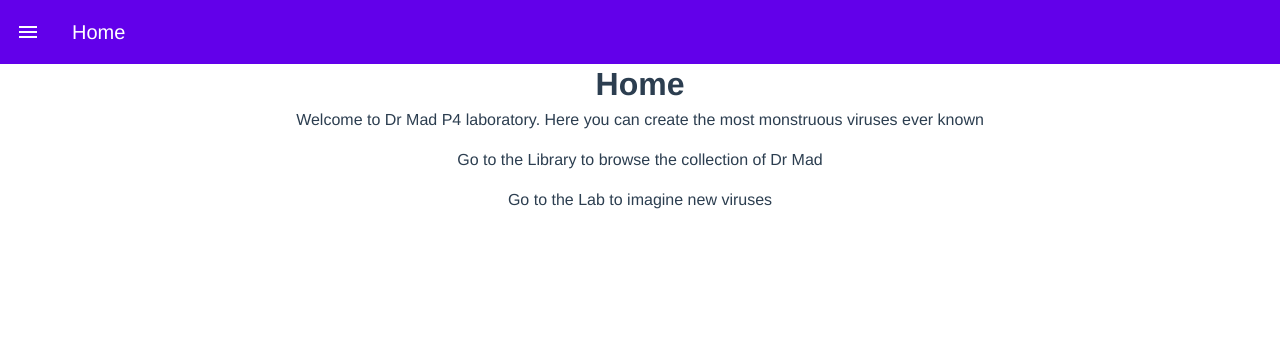
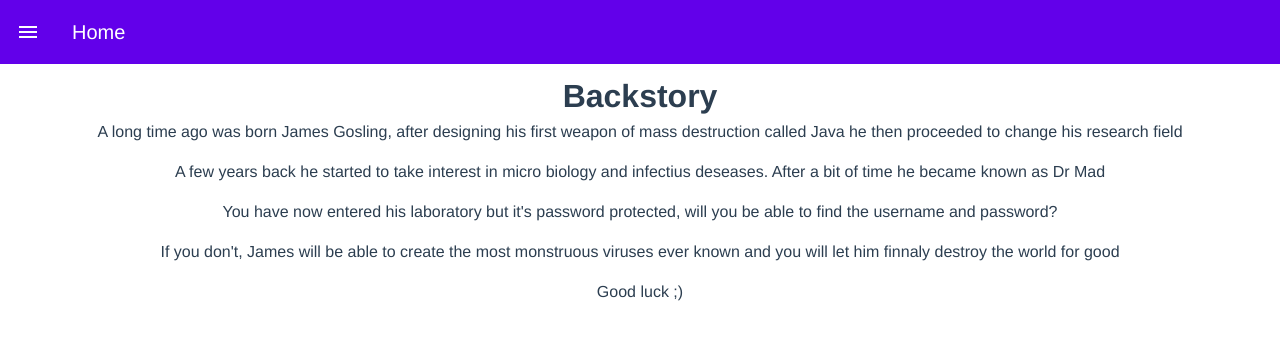
Before and after one commit to TheStaticTurtle/IUT_VueJS_Project, a Vue app: page /home in a window 1280 px wide. Shown: the top 340 px of the page. Built offline with nearby package versions, Linux system fonts and the light colour scheme.

Commit message:
Added backstory and cleaned up a few things

```diff
--- a/src/App.vue
+++ b/src/App.vue
@@ -57,9 +57,6 @@
 				<router-view name="locCentral"></router-view>
 			</v-container>
 		</v-main>
-
-		<v-footer app>
-		</v-footer>
 	</v-app>
 </template>
 
--- a/src/views/Auth.vue
+++ b/src/views/Auth.vue
@@ -27,6 +27,10 @@
 					</v-btn>
 					<v-btn text color="error" class="mr-4" @click="reset" >
 						Reset
+					</v-btn>
+					<v-spacer></v-spacer>
+					<v-btn text color="warning" class="mr-4" @click="$router.push('/')" >
+						Home
 					</v-btn>
 				</v-card-actions>
 			</v-card>
--- a/src/views/Home.vue
+++ b/src/views/Home.vue
@@ -1,17 +1,18 @@
 <template>
-  <div>
-    <h1>Home</h1>
-    <p> Welcome to Dr Mad P4 laboratory. Here you can create the most monstruous viruses ever known</p>
-    <p>Go to the Library to browse the collection of Dr Mad</p>
-    <p>Go to the Lab to imagine new viruses</p>
-
-  </div>
+	<v-container>
+		<h1>Backstory</h1>
+		<p>A long time ago was born James Gosling, after designing his first weapon of mass destruction called Java he then proceeded to change his research field</p>
+		<p>A few years back he started to take interest in micro biology and infectius deseases. After a bit of time he became known as Dr Mad</p>
+		<p>You have now entered his laboratory but it's password protected, will you be able to find the username and password?</p>
+		<p>If you don't, James will be able to create the most monstruous viruses ever known and you will let him finnaly destroy the world for good</p>
+		<p>Good luck ;)</p>
+	</v-container>
 </template>
 
 <script>
-export default {
-  name: 'Home'
-}
+	export default {
+		name: 'Home'
+	}
 </script>
 
 <style scoped>
```
